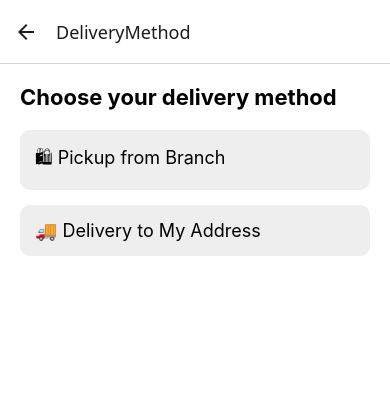
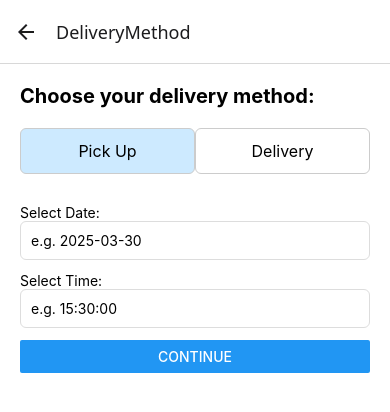
Before and after one commit to GraphiWebAvenue/cakeorder-app, a React Native app: screen /DeliveryMethod in a window 390 px wide. Shown: the top 412 px of the page. Built offline with nearby package versions, Linux system fonts and the light colour scheme.

Commit message:
Fix Something

```diff
--- a/src/screens/DeliveryMethodScreen.tsx
+++ b/src/screens/DeliveryMethodScreen.tsx
@@ -2,94 +2,117 @@ import React, { useState } from 'react';
 import {
   View,
   Text,
-  TouchableOpacity,
   StyleSheet,
   TextInput,
   Button,
+  TouchableOpacity,
 } from 'react-native';
-import { useNavigation } from '@react-navigation/native';
+import { useUser } from '../context/UserContext';
 
 const DeliveryMethodScreen = () => {
-  const navigation = useNavigation();
-  const [method, setMethod] = useState<'pickup' | 'delivery' | null>(null);
-  const [address, setAddress] = useState('');
+  const { postalCode } = useUser();
+  const [method, setMethod] = useState<'pickup' | 'delivery'>('pickup');
 
-  const handleNext = () => {
-    if (method === 'pickup') {
-      navigation.navigate('DateTime'); // صفحه بعدی برای انتخاب تاریخ و زمان
-    } else if (method === 'delivery' && address.trim()) {
-      navigation.navigate('DateTime', { address });
-    }
-  };
+  // فیلدهای آدرس
+  const [city, setCity] = useState('');
+  const [province, setProvince] = useState('');
+  const [street, setStreet] = useState('');
+  const [houseNumber, setHouseNumber] = useState('');
+  const [extraInfo, setExtraInfo] = useState('');
+  const [selectedDate, setSelectedDate] = useState('');
+  const [selectedTime, setSelectedTime] = useState('');
 
   return (
     <View style={styles.container}>
-      <Text style={styles.title}>Choose your delivery method</Text>
+      <Text style={styles.title}>Choose your delivery method:</Text>
 
+      <View style={styles.toggleContainer}>
         <TouchableOpacity
-        style={[
-          styles.option,
-          method === 'pickup' && styles.selectedOption,
-        ]}
+          style={[styles.toggleButton, method === 'pickup' && styles.active]}
           onPress={() => setMethod('pickup')}
         >
-        <Text style={styles.optionText}>🛍 Pickup from Branch</Text>
+          <Text style={styles.toggleText}>Pick Up</Text>
         </TouchableOpacity>
 
         <TouchableOpacity
-        style={[
-          styles.option,
-          method === 'delivery' && styles.selectedOption,
-        ]}
+          style={[styles.toggleButton, method === 'delivery' && styles.active]}
           onPress={() => setMethod('delivery')}
         >
-        <Text style={styles.optionText}>🚚 Delivery to My Address</Text>
+          <Text style={styles.toggleText}>Delivery</Text>
         </TouchableOpacity>
+      </View>
 
       {method === 'delivery' && (
+        <View style={styles.form}>
+          <Text>Postal Code:</Text>
+          <TextInput
+            style={[styles.input, styles.disabled]}
+            value={postalCode}
+            editable={false}
+            selectTextOnFocus={false}
+          />
+          <Text>City:</Text>
+          <TextInput style={styles.input} value={city} onChangeText={setCity} />
+          <Text>Province:</Text>
+          <TextInput style={styles.input} value={province} onChangeText={setProvince} />
+          <Text>Street Address:</Text>
+          <TextInput style={styles.input} value={street} onChangeText={setStreet} />
+          <Text>House Number:</Text>
+          <TextInput style={styles.input} value={houseNumber} onChangeText={setHouseNumber} />
+          <Text>Extra Info (optional):</Text>
+          <TextInput style={styles.input} value={extraInfo} onChangeText={setExtraInfo} />
+        </View>
+      )}
+
+      {method === 'pickup' && (
+        <View style={styles.form}>
+          <Text>Select Date:</Text>
           <TextInput
             style={styles.input}
-          placeholder="Enter your address"
-          value={address}
-          onChangeText={setAddress}
+            value={selectedDate}
+            onChangeText={setSelectedDate}
+            placeholder="e.g. 2025-03-30"
           />
+          <Text>Select Time:</Text>
+          <TextInput
+            style={styles.input}
+            value={selectedTime}
+            onChangeText={setSelectedTime}
+            placeholder="e.g. 15:30:00"
+          />
+        </View>
       )}
 
-      {method && (
-        <Button title="Continue" onPress={handleNext} disabled={method === 'delivery' && !address.trim()} />
-      )}
+      <Button title="Continue" onPress={() => {}} />
     </View>
   );
 };
 
 const styles = StyleSheet.create({
-  container: {
-    flex: 1, padding: 20, backgroundColor: '#fff',
+  container: { flex: 1, padding: 20, backgroundColor: '#fff' },
+  title: { fontSize: 20, fontWeight: 'bold', marginBottom: 20 },
+  toggleContainer: { flexDirection: 'row', marginBottom: 20 },
+  toggleButton: {
+    flex: 1,
+    padding: 12,
+    borderWidth: 1,
+    borderColor: '#ccc',
+    alignItems: 'center',
+    borderRadius: 6,
   },
-  title: {
-    fontSize: 22, fontWeight: 'bold', marginBottom: 20,
+  active: { backgroundColor: '#cdeaff' },
+  toggleText: { fontSize: 16 },
+  form: { marginTop: 10 },
+  input: {
+    borderWidth: 1,
+    borderColor: '#ddd',
+    padding: 10,
+    marginBottom: 12,
+    borderRadius: 6,
   },
-  option: {
-    padding: 15,
-    borderRadius: 10,
+  disabled: {
     backgroundColor: '#eee',
-    marginBottom: 15,
-  },
-  selectedOption: {
-    backgroundColor: '#cdeeff',
-    borderWidth: 2,
-    borderColor: '#00aaff',
-  },
-  optionText: {
-    fontSize: 18,
-  },
-  input: {
-    borderColor: '#ccc',
-    borderWidth: 1,
-    borderRadius: 8,
-    padding: 10,
-    marginTop: 10,
-    marginBottom: 20,
+    color: '#999',
   },
 });
 
--- a/src/screens/HomeScreen.tsx
+++ b/src/screens/HomeScreen.tsx
@@ -1,6 +1,13 @@
 import React, { useState } from 'react';
-import { View, TextInput, Button, Text, StyleSheet } from 'react-native';
+import {
+  View,
+  Text,
+  TextInput,
+  Button,
+  StyleSheet,
+} from 'react-native';
 import { useNavigation } from '@react-navigation/native';
+import { useUser } from '../context/UserContext';
 import { NativeStackNavigationProp } from '@react-navigation/native-stack';
 import { searchPostalCode } from '../api/api';
 import BranchCard from '../components/BranchCard';
@@ -11,16 +18,22 @@ type RootStackParamList = {
 };
 
 const HomeScreen = () => {
-  const [postalCode, setPostalCode] = useState('');
+  const navigation = useNavigation<NativeStackNavigationProp<RootStackParamList>>();
+  const { setPostalCode } = useUser();
+  const [postalCode, setPostalCodeInput] = useState('');
   const [result, setResult] = useState<any>(null);
   const [loading, setLoading] = useState(false);
 
-  const navigation = useNavigation<NativeStackNavigationProp<RootStackParamList>>();
+  const handleSearch = async () => {
+    if (!postalCode.trim()) {
+      alert('Please enter a valid postal code.');
+      return;
+    }
 
-  const handleSearch = async () => {
+    setPostalCode(postalCode.trim());
     setLoading(true);
     try {
-      const token = 'your_test_token_here'; // بعداً JWT اضافه می‌کنیم
+      const token = 'your_test_token_here';
       const response = await searchPostalCode(postalCode.toUpperCase(), token);
       console.log('📦 API Response:', response);
       setResult(response);
@@ -41,9 +54,9 @@ const HomeScreen = () => {
       <Text style={styles.label}>Enter your postal code:</Text>
       <TextInput
         style={styles.input}
+        placeholder="e.g. 5041DS"
         value={postalCode}
-        onChangeText={setPostalCode}
-        placeholder="e.g. 5038AA"
+        onChangeText={setPostalCodeInput}
       />
       <Button title="Search" onPress={handleSearch} />
 
@@ -56,8 +69,8 @@ const HomeScreen = () => {
         />
       ) : result?.message ? (
         <Text style={styles.result}>
-          {result.message === "No branches found for this postal code."
-            ? "هیچ شعبه‌ای برای این کد پستی پیدا نشد."
+          {result.message === 'No branches found for this postal code.'
+            ? 'هیچ شعبه‌ای برای این کد پستی پیدا نشد.'
             : result.message}
         </Text>
       ) : null}
@@ -66,8 +79,14 @@ const HomeScreen = () => {
 };
 
 const styles = StyleSheet.create({
-  container: { padding: 20, marginTop: 100 },
-  label: { fontSize: 16, marginBottom: 8 },
+  container: {
+    padding: 20,
+    marginTop: 100,
+  },
+  label: {
+    fontSize: 16,
+    marginBottom: 8,
+  },
   input: {
     borderWidth: 1,
     borderColor: '#999',
```
Also changed, not shown: src/context/UserContext.tsx (+2 -6 lines). Lines whose indentation alone changed are shown as unchanged.
